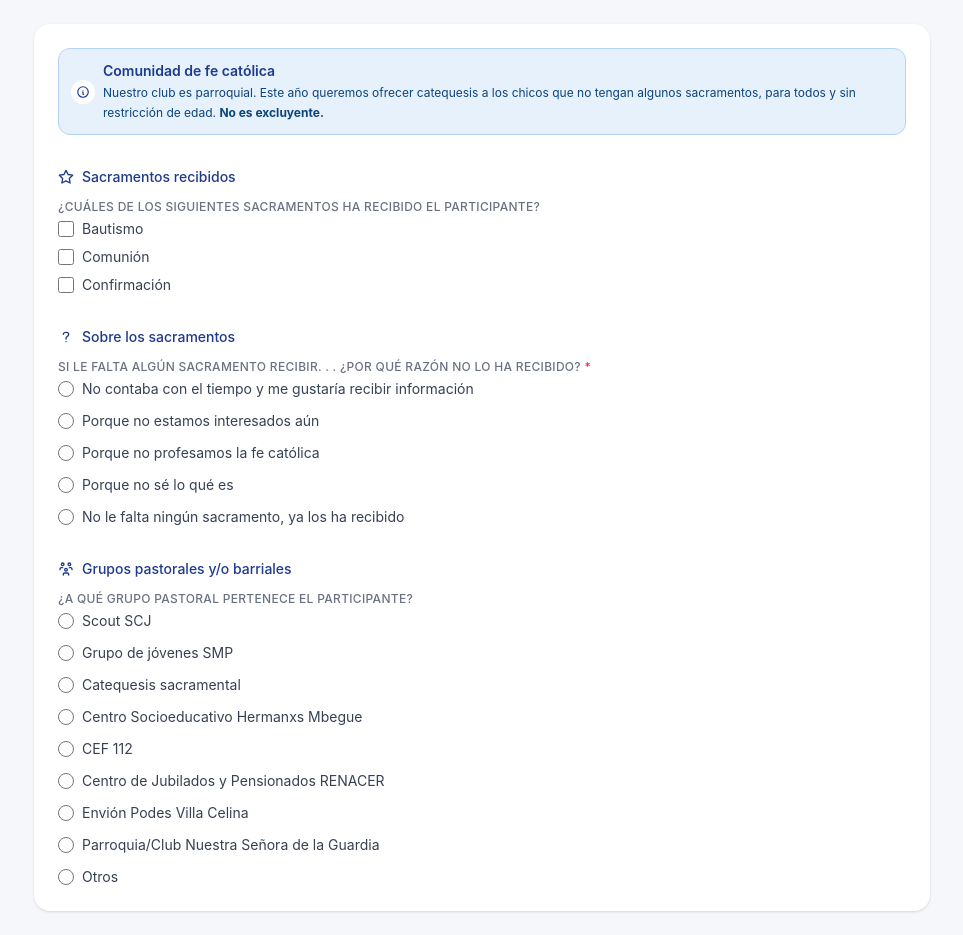
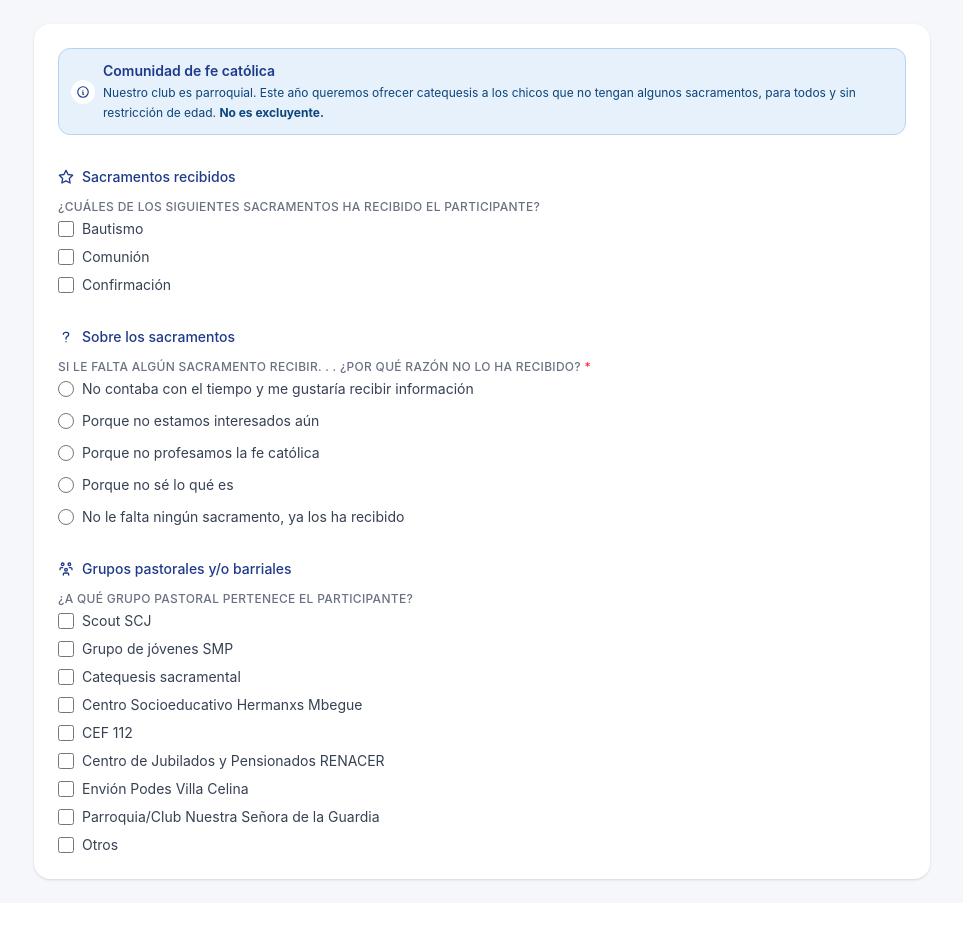
Before and after one commit to iwdadc/club-sjo-frontend, a React app in the folder frontend/: page / in a window 1280 px wide. Shown: the whole page, without its empty margins (158-1121 px from the left). After the commit the page ends 903 px from the top, so only its background shows below. Built offline with nearby package versions, Linux system fonts and the light colour scheme; the HTML template or start-up script is replaced by a standard one.

Commit message:
Seccion3 Pastoral corregido para que aparezca un input al poner otros

```diff
--- a/frontend/src/components/common/Input.jsx
+++ b/frontend/src/components/common/Input.jsx
@@ -5,7 +5,7 @@ function Input({ label, name, type = "text", placeholder, register, required = f
         <div className="flex flex-col gap-1">
 
             {/* Label del campo */}
-            <label className="text-sm font-medium text-gray-500 uppercase tracking-wide">
+            <label className="text-xs font-medium text-gray-500 uppercase tracking-wide">
                 {label} {required && <span className="text-red-500">*</span>}
             </label>
 
--- a/frontend/src/components/formulario/Seccion3Pastoral.jsx
+++ b/frontend/src/components/formulario/Seccion3Pastoral.jsx
@@ -11,6 +11,7 @@ import {
 
 import RadioGroup from '../common/RadioGroup'
 import Checkbox   from '../common/Checkbox'
+import Input from '../common/Input'
 
 import { SACRAMENTOS, RAZON_SACRAMENTO, GRUPOS_PASTORALES } from '../../constants/opciones'
 
@@ -24,6 +25,8 @@ function TituloBloque({ icono: Icono, texto }) {
 }
 
 function Seccion3Pastoral({ register, errors, watch }) {
+    const otrosGrupos = watch("gruposPastorales")
+
   return (
     <div className="flex flex-col gap-8">
 
@@ -73,13 +76,25 @@ function Seccion3Pastoral({ register, errors, watch }) {
         <div>
             <TituloBloque icono={IconUsersGroup} texto="Grupos pastorales y/o barriales" />
 
-            <RadioGroup
+            <Checkbox
             label="¿A qué grupo pastoral pertenece el participante?"
-            name="grupowPastorales"
+            name="gruposPastorales"
             options={GRUPOS_PASTORALES}
             register={register}
-            error={errors.grupoPastoral}
+            error={errors.gruposPastorales}
             />
+            {Array.isArray(otrosGrupos) && otrosGrupos.includes("otros") && (
+                <div className="mt-3">
+                    <Input
+                        label="¿Cuáles son los otros grupos pastorales?"
+                        name="otrosGruposPastorales"
+                        placeholder="Ej: Grupo Juvenil San José, , Pastoral Scout..."
+                        register={register}
+                        required={true}
+                        error={errors.otrosGruposPastorales}
+                    />
+                </div>
+            )}
         </div>
     </div>
   )
```
